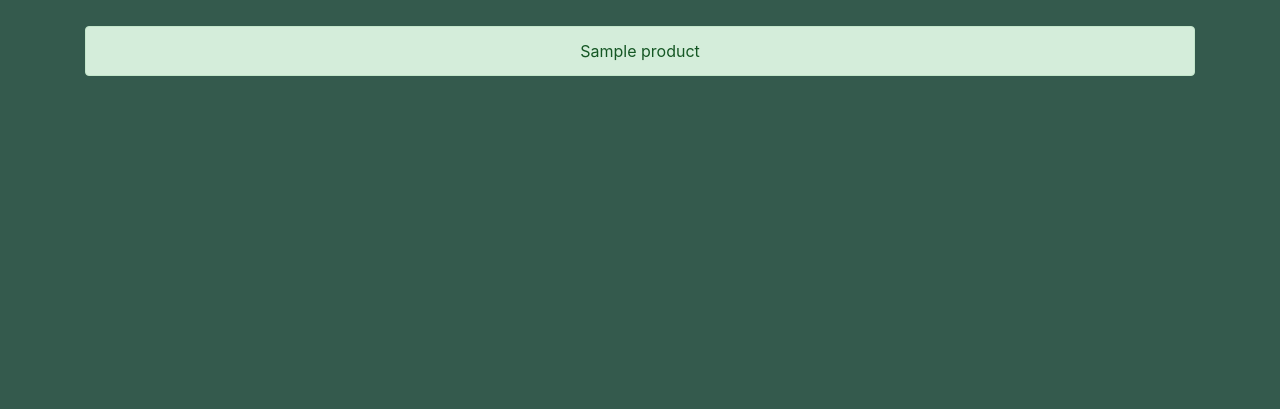
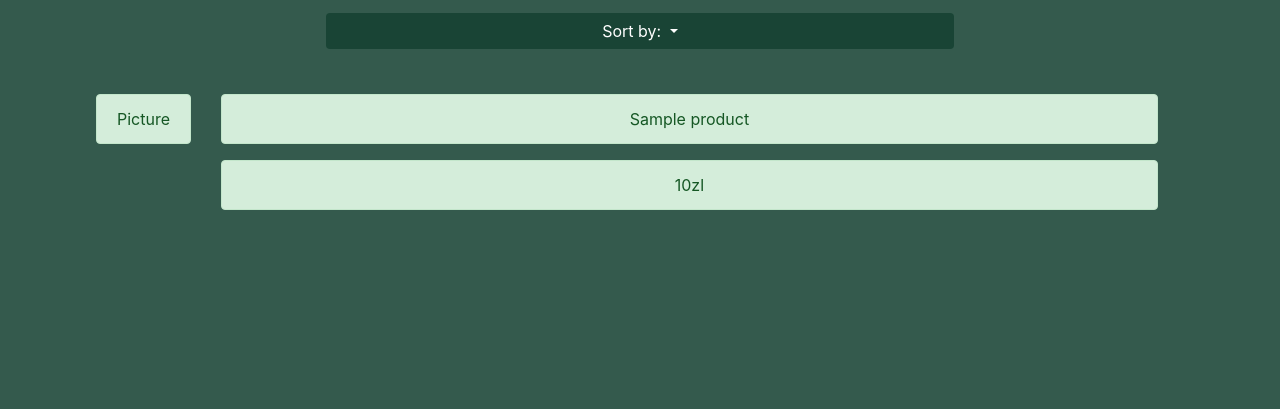
Before and after one commit to jopajak/Online-Toys-Shopping, a Flask app: template app/templates/product_results.html in a window 1280 px wide. Shown: the part 56-465 px from the top of the page. Run offline with Flask 2, Linux system fonts and the light colour scheme; the template is opened without the code that fills it: most values are stand-ins (such as "Sample title", 1, 10 or a date in 2020); parts of the project's set-up code (start-up, migrations or seed data) failed here and were passed over; some libraries are stand-ins or nearby versions.

Commit message:
adding elements to product_results.html,

```diff
--- a/app/templates/product_results.html
+++ b/app/templates/product_results.html
@@ -1,14 +1,52 @@
 {% extends 'base.html' %}
 {%block content%}
 <div class = "text-content">
+
+        <ul class="navbar-nav ml-auto right" style="margin-top: 1%">
+            <li class="dropdown">
+                <button type="button " class="btn btn-form dropdown-toggle" data-toggle="dropdown" aria-haspopup="true" aria-expanded="false">
+                    <span class="title">Sort by:</span>
+                </button>
+                <ul class="dropdown-menu">
+                    <li><a class="dropdown-item" href="/history">Vendor</a></li>
+                    <li><hr class="dropdown-divider"></li>
+                    <li><a class="dropdown-item" href="/logout">Price ascending</a></li>
+                    <li><hr class="dropdown-divider"></li>
+                    <li><a class="dropdown-item" href="/logout">Price descending</a></li>
+                </ul>
+            </li>
+        </ul>
+
+
+
     {% if products %}
         {% for product in products %}
             <a href="{{ product_id }}/{{ loop.index -1 }}">
                 <div class="container" style="margin-top: 2%">
+                    <!--
                     <div class="alert alert-success" role="alert">
-                        <!-- {{ product }} -->
-                        {{ product.get('name') }}
+                        {{ product }}       {{ product.get('price') }}zl
                     </div>
+                    <div class="alert alert-success" role="alert" >
+                        {{ product.get('price') }}
+                    </div>
+                    -->
+
+                    <div class="row" style="margin-right: 2%">
+                      <div class="col-md-auto" style="margin-left: 1%">
+                          <div class="alert alert-success" role="alert">Picture</div>
+                      </div>
+                      <div class="col-lg">
+
+                          <div class="alert alert-success" role="alert">
+                              {{ product.get('name') }}
+                          </div>
+                          <div class="alert alert-success" role="alert">
+                              {{ product.get('price') }}zl
+                          </div>
+
+                      </div>
+                  </div>
                 </div>
             </a>
         {% endfor %}
```
